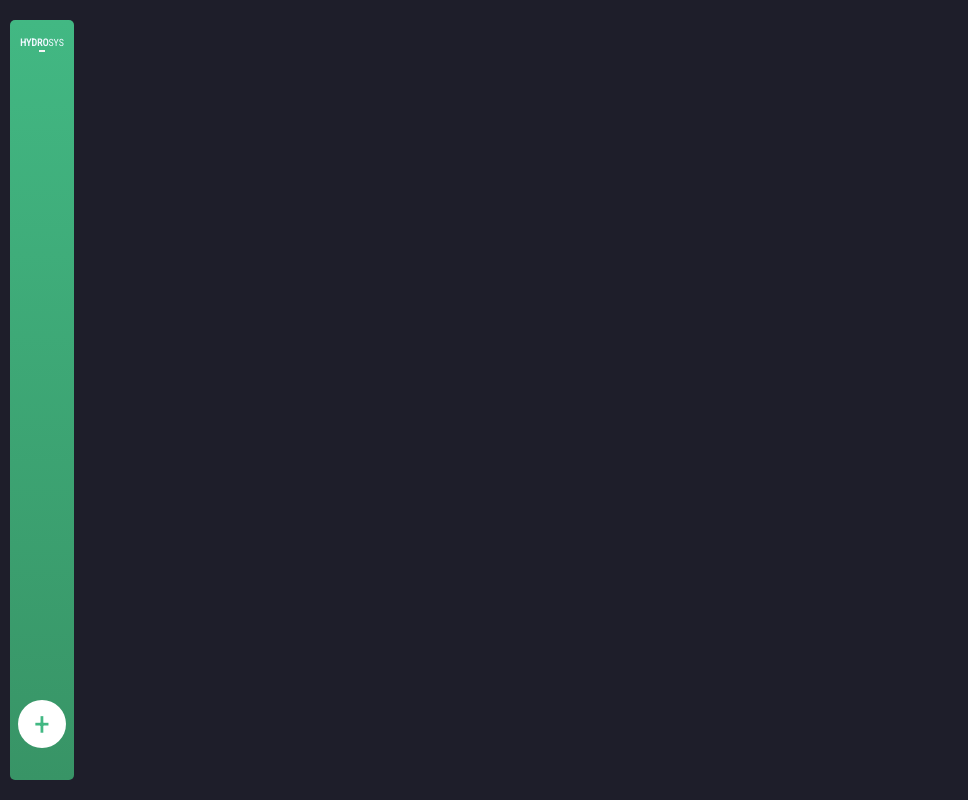
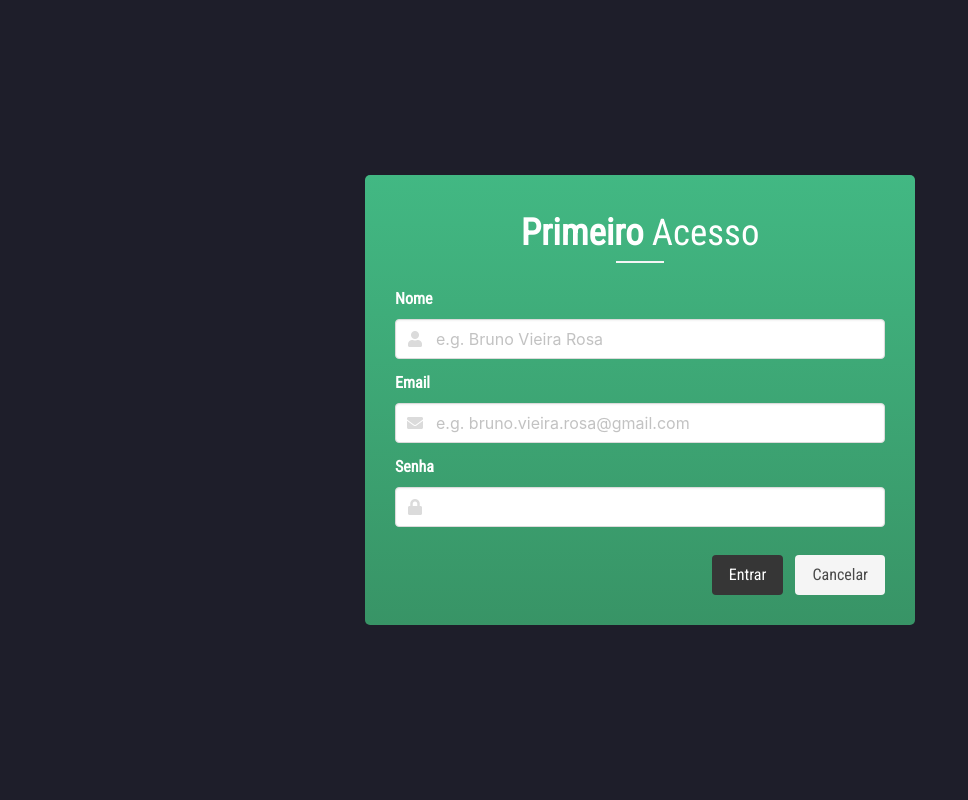
Before and after one commit to brvieira/hydrosys-frontend, a Vue app: page /#/cadastro in a window 1280 px wide. Shown: the whole page, without its empty margins (0-968 px from the left). Built offline with nearby package versions, Linux system fonts and the light colour scheme.

Commit message:
Login e cadastro

```diff
--- a/src/App.vue
+++ b/src/App.vue
@@ -13,7 +13,7 @@ export default {
   components: { sidebar },
   computed: {
   hide () {
-    return this.$route.path === '/' || this.$route.path === '/register';
+    return this.$route.path === '/' || this.$route.path === '/cadastro';
   }
 }
 }
--- a/src/components/HistoryData.vue
+++ b/src/components/HistoryData.vue
@@ -1,10 +1,22 @@
 <template>
   <div v-if="loaded" class="container is-fullhd">
+    <p class="user-msg">
+      Bem-vindo,
+      <b>{{usuario.nome}}</b>!
+    </p>
+
     <chart v-for="(metric, index) of data" :data="metric" :key="index"></chart>
+
+    <div @click="sair" class="button is-rounded leave">
+      <span>Sair</span>
+      <span class="icon">
+        <i class="fas fa-sign-out-alt"></i>
+      </span>
+    </div>
   </div>
 </template>
 <script>
-import * as api from "../data/hydrosys";
+import * as api from "../data/dados";
 import chart from "./Chart";
 import moment from "moment";
 
@@ -14,7 +26,8 @@ export default {
   data() {
     return {
       loaded: false,
-      data: null
+      data: null,
+      usuario: null
     };
   },
   methods: {
@@ -29,14 +42,37 @@ export default {
       } catch (error) {
         console.log(error);
       }
+    },
+    sair() {
+      localStorage.removeItem("usuario");
+      this.$router.push({ name: "login" });
     }
   },
   mounted() {
     this.getAllData();
+    this.usuario = JSON.parse(localStorage.getItem("usuario"));
   }
 };
 </script>
 
 <!-- Add "scoped" attribute to limit CSS to this component only -->
 <style scoped>
+.container .user-msg {
+  color: white;
+  font-size: 2rem;
+  margin-top: 2rem;
+}
+
+.button.leave {
+  position: fixed;
+  bottom: 0;
+  right: 0;
+  margin-right: 1rem;
+  margin-bottom: 1.5rem;
+  color: #1d1d2a;
+}
+
+.button.leave:hover {
+  background-color: #ababc5;
+}
 </style>
--- a/src/components/Login.vue
+++ b/src/components/Login.vue
@@ -5,34 +5,91 @@
         <b>HYDRO</b>SYS
       </p>
       <hr>
+      <p v-if="mensagem" class="erro-msg">{{mensagem}}</p>
       <div class="field">
-        <p class="control has-icons-left has-icons-right">
-          <input class="input" type="email" placeholder="Email">
+        <div class="control has-icons-left has-icons-right">
+          <input v-model="email" class="input" type="email" placeholder="Email">
           <span class="icon is-small is-left">
             <i class="fas fa-envelope"></i>
           </span>
-        </p>
+           <p v-if="erros && erros.email" class="help">{{erros.email}}</p>
+        </div>
       </div>
       <div class="field">
-        <p class="control has-icons-left has-icons-right">
-          <input class="input" type="password" placeholder="Senha">
+        <div class="control has-icons-left has-icons-right">
+          <input v-model="senha" class="input" type="password" placeholder="Senha">
           <span class="icon is-small is-left">
             <i class="fas fa-lock"></i>
           </span>
-        </p>
+           <p v-if="erros && erros.senha" class="help">{{erros.senha}}</p>
+        </div>
       </div>
       <div class="control">
-        <button class="button is-dark is-fullwidth">Entrar</button>
+        <button @click="logar()" class="button is-dark is-fullwidth">Entrar</button>
       </div>
       <p class="cadastro">
         Não tem uma conta?
-        <a>Cadastre-se!</a>
+        <router-link to="/cadastro" class="link-cadastro">Cadastre-se!</router-link>
       </p>
     </div>
   </div>
 </template>
 <script>
-export default {};
+import * as usuariosUtils from '../data/usuarios';
+
+export default {
+  name: "Login",
+  data() {
+    return {
+      email: null,
+      senha: null,
+      erros: {},
+      mensagem: null
+    }
+  },
+  methods: {
+    async logar() {
+      this.mensagem = null;
+
+      if(this.checarForm()) {
+        let usuario = {
+          email: this.email,
+          senha: this.senha
+        }
+        let resposta = await usuariosUtils.login(usuario);
+
+        if(resposta.status) {
+          localStorage.setItem('usuario', JSON.stringify(resposta.usuario));
+          this.$router.push({name: 'dashboard'});
+        } else {
+          this.mensagem = resposta.message;
+        }
+      }
+    },
+    checarForm() {
+      this.erros = {};
+
+      if (!this.email) {
+        this.erros.email = 'O e-mail é obrigatório.';
+      } else if (!this.validarEmail(this.email)) {
+        this.erros.email = 'Utilize um e-mail válido.';
+      }
+
+      if (!this.senha) {
+        this.erros.senha = 'A senha é obrigatória.';
+      }
+
+      if (!this.erros.nome && !this.erros.email) {
+        return true;
+      }
+
+    },
+    validarEmail (email) {
+      let re = /^(([^<>()\[\]\\.,;:\s@"]+(\.[^<>()\[\]\\.,;:\s@"]+)*)|(".+"))@((\[[0-9]{1,3}\.[0-9]{1,3}\.[0-9]{1,3}\.[0-9]{1,3}\])|(([a-zA-Z\-0-9]+\.)+[a-zA-Z]{2,}))$/;
+      return re.test(email);
+    }
+  }
+};
 </script>
 <style scoped>
 .container {
@@ -62,13 +119,12 @@ export default {};
 }
 
 .login-area .field .input:focus {
-    border-color: grey;
-    box-shadow: 0 0 0.125em grey;
+  border-color: grey;
+  box-shadow: 0 0 0.125em grey;
 }
 
 .login-area .control .button {
   margin-top: 1rem;
-
 }
 
 .login-area p.cadastro {
@@ -76,13 +132,13 @@ export default {};
   margin-top: 1rem;
 }
 
-.login-area p.cadastro a {
+.login-area p.cadastro .link-cadastro {
   color: white;
   font-size: 1.2rem;
   text-decoration: underline;
 }
 
-.login-area p.cadastro a:hover {
+.login-area p.cadastro .link-cadastro:hover {
   color: #1e1e2a;
 }
 </style>
--- /dev/null
+++ b/src/components/SignUp.vue
@@ -0,0 +1,149 @@
+<template>
+  <div class="container is-fullhd">
+    <div class="form-area has-text-left">
+      <p class="title-text has-text-centered">
+        <b>Primeiro</b> Acesso
+      </p>
+      <hr>
+      <div class="field">
+        <label class="label">Nome</label>
+        <div class="control has-icons-left has-icons-right">
+          <input v-model="nome" class="input" type="text" placeholder="e.g. Bruno Vieira Rosa">
+          <span class="icon is-small is-left">
+            <i class="fas fa-user"></i>
+          </span>
+          <p v-if="erros && erros.nome" class="help">{{erros.nome}}</p>
+        </div>
+      </div>
+
+      <div class="field">
+        <label class="label">Email</label>
+        <div class="control has-icons-left has-icons-right">
+          <input v-model="email" class="input" type="email" placeholder="e.g. bruno.vieira.rosa@gmail.com">
+          <span class="icon is-small is-left">
+            <i class="fas fa-envelope"></i>
+          </span>
+          <p v-if="erros && erros.email" class="help">{{erros.email}}</p>
+        </div>
+      </div>
+
+      <div class="field">
+        <label class="label">Senha</label>
+        <div class="control has-icons-left has-icons-right">
+          <input v-model="senha" class="input" type="password">
+          <span class="icon is-small is-left">
+            <i class="fas fa-lock"></i>
+          </span>
+          <p v-if="erros && erros.senha" class="help">{{erros.senha}}</p>
+        </div>
+      </div>
+
+      <div class="field is-grouped is-grouped-right">
+        <p class="control">
+          <a class="button is-dark" @click="cadastrar()">Entrar</a>
+        </p>
+        <p class="control">
+          <router-link to="/" class="button is-light">Cancelar</router-link>
+        </p>
+      </div>
+    </div>
+  </div>
+</template>
+<script>
+import * as usuariosUtils from '../data/usuarios';
+
+export default {
+  name: "SignUp",
+  data() {
+    return {
+      erros: null,
+      nome: null,
+      email: null,
+      senha: null
+    }
+  },
+  methods: {
+    async cadastrar() {
+      if(this.checarForm()) {
+        let usuario = {
+          nome: this.nome,
+          email: this.email,
+          senha: this.senha
+        }
+        let resposta = await usuariosUtils.newUser(usuario);
+
+        if(resposta.status) {
+          delete usuario.senha;
+          localStorage.setItem('usuario', JSON.stringify(usuario));
+          this.$router.push({name: 'dashboard'});
+        }
+      }
+    },
+    checarForm() {
+      this.erros = {};
+
+      if (!this.nome) {
+        this.erros.nome = 'O nome é obrigatório.';
+      }
+
+      if (!this.email) {
+        this.erros.email = 'O e-mail é obrigatório.';
+      } else if (!this.validarEmail(this.email)) {
+        this.erros.email = 'Utilize um e-mail válido.';
+      }
+
+      if (!this.senha) {
+        this.erros.senha = 'A senha é obrigatória.';
+      }
+
+      if (!this.erros.nome && !this.erros.email && !this.erros.senha) {
+        return true;
+      }
+
+    },
+    validarEmail (email) {
+      let re = /^(([^<>()\[\]\\.,;:\s@"]+(\.[^<>()\[\]\\.,;:\s@"]+)*)|(".+"))@((\[[0-9]{1,3}\.[0-9]{1,3}\.[0-9]{1,3}\.[0-9]{1,3}\])|(([a-zA-Z\-0-9]+\.)+[a-zA-Z]{2,}))$/;
+      return re.test(email);
+    }
+  }
+};
+</script>
+.<style scoped>
+.container {
+  display: flex;
+  height: 100vh;
+}
+.form-area {
+  background: linear-gradient(0deg, #389466, #42b883);
+  margin: auto;
+  padding: 30px;
+  width: 550px;
+  border-radius: 5px;
+}
+
+.form-area .title-text {
+  color: white;
+  font-size: 2.3rem;
+  margin-bottom: 0;
+}
+
+.form-area hr {
+  margin-top: 0;
+  width: 3rem;
+  margin-left: auto;
+  margin-right: auto;
+}
+
+.form-area .field .label {
+  color: white;
+}
+
+.form-area .field .input:focus {
+  border-color: grey;
+  box-shadow: 0 0 0.125em grey;
+}
+
+.form-area .control .button {
+  margin-top: 1rem;
+}
+</style>
--- a/src/data/hydrosys.js
+++ b/src/data/dados.js
@@ -1,8 +1,9 @@
 'use strict'
 import axios from '../utils/axios';
+const url = '/dados';
 
 function getAllData() {
-    return axios.callUrl('/dados');
+    return axios.callUrl(url);
 }
 
 export { getAllData }
--- /dev/null
+++ b/src/data/usuarios.js
@@ -0,0 +1,13 @@
+'use strict'
+import axios from '../utils/axios';
+const url = '/usuarios';
+
+function newUser(user) {
+    return axios.postUrl(url + '/newUser', user);
+}
+
+function login(user) {
+    return axios.postUrl(url + '/login', user);
+}
+
+export { newUser, login }
--- a/src/router/index.js
+++ b/src/router/index.js
@@ -1,21 +1,54 @@
 import Vue from 'vue'
 import Router from 'vue-router'
 import Login from '@/components/Login'
+import SignUp from '@/components/SignUp'
 import HistoryData from '@/components/HistoryData'
 
 Vue.use(Router)
 
-export default new Router({
+let router = new Router({
   routes: [
     {
       path: '/',
-      name: 'Login',
-      component: Login
+      name: 'login',
+      component: Login,
+      meta: {
+        guest: true
+      }
+    },
+    {
+      path: '/cadastro',
+      name: 'cadastro',
+      component: SignUp,
+      meta: {
+        guest: true
+      }
     },
     {
       path: '/dashboard',
-      name: 'HistoryData',
-      component: HistoryData
+      name: 'dashboard',
+      component: HistoryData,
+      meta: {
+        requiresAuth: true
+      }
     }
   ]
 })
+
+router.beforeEach((to, from, next) => {
+  if (to.matched.some(record => record.meta.requiresAuth)) {
+    if (localStorage.getItem('usuario') != null) {
+      next();
+    } else {
+      next({ name: 'login' })
+    }
+  } else if(to.matched.some(record => record.meta.guest)) {
+    if (localStorage.getItem('usuario') == null) {
+      next();
+    } else {
+      next({ name: 'dashboard' })
+    }
+  }
+})
+
+export default router;
--- a/src/utils/axios.js
+++ b/src/utils/axios.js
@@ -3,8 +3,8 @@
 const axios = require('axios');
 const backendUrl = process.env.BACKEND;
 
-function callUrl(url){
-    return new Promise (function (resolve, reject) {
+function callUrl(url) {
+  return new Promise(function (resolve, reject) {
 
     console.log('called url', backendUrl + url);
 
@@ -17,5 +17,32 @@ function callUrl(url){
   });
 }
 
+function postUrl(url, data) {
+  return new Promise(function (resolve, reject) {
 
-  export default { callUrl };
+    console.log('called url', backendUrl + url);
+
+    axios.post(backendUrl + url, data)
+      .then(({ data }) => resolve(data))
+      .catch(error => {
+        console.error(error);
+        reject(error);
+      });
+  });
+}
+
+function putUrl(url, data) {
+  return new Promise(function (resolve, reject) {
+
+    console.log('called url', backendUrl + url);
+
+    axios.put(backendUrl + url, data)
+      .then(({ data }) => resolve(data))
+      .catch(error => {
+        console.error(error);
+        reject(error);
+      });
+  });
+}
+
+export default { callUrl, postUrl, putUrl};
```
Lines whose indentation alone changed are shown as unchanged.
